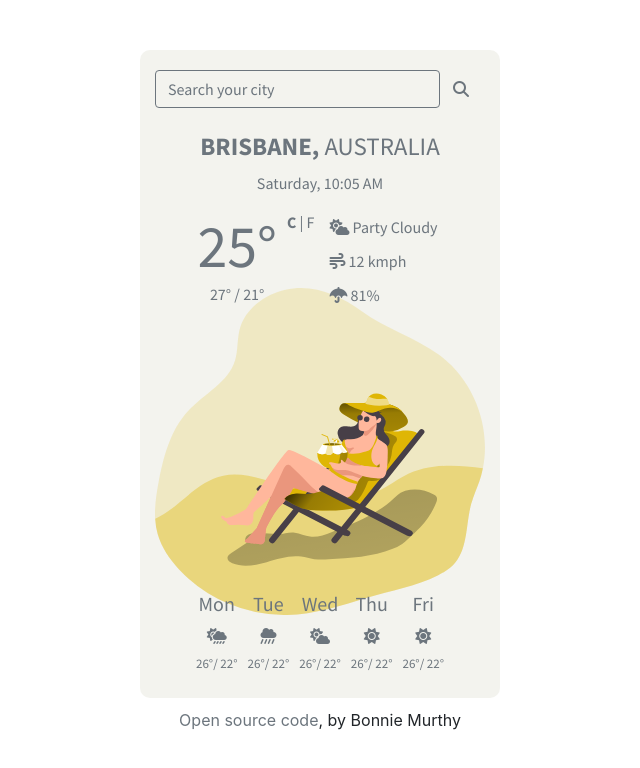
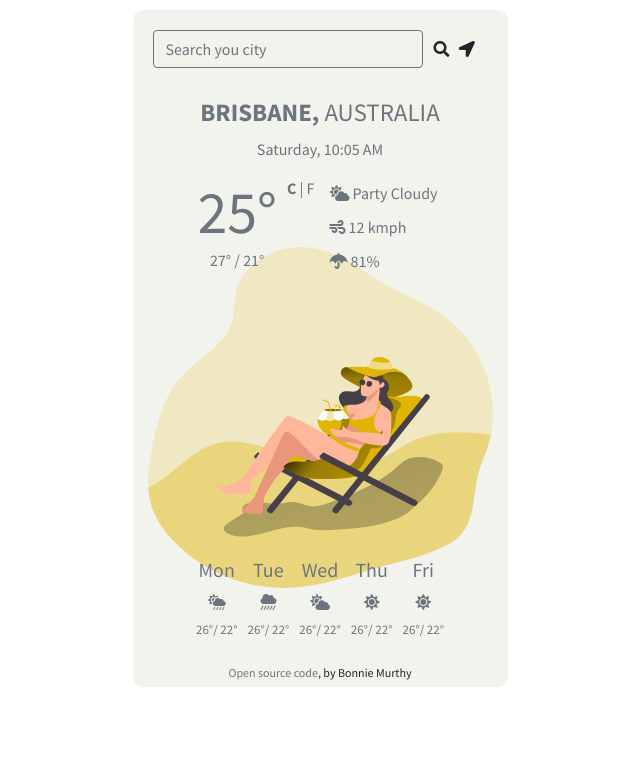
Before and after one commit to bonn3h/weatherApp-ShecodesPlus, a plain HTML site: page index.html in a window 1280 px wide. Shown: the whole page, without its empty margins (320-960 px from the left). Drawn offline with nearby package versions, Linux system fonts and the light colour scheme.

Commit message:
New start
Major update to index.html.
Added current location icon.
City and country updated form API
New Font library

```diff
--- a/index.html
+++ b/index.html
@@ -3,14 +3,16 @@
 <head>
   <meta charset="UTF-8" />
   <meta name="viewport" content="width=device-width, initial-scale=1.0" />
-  <title>Wireframe for Weather app</title>
+  <title>Vanilla Weather App</title>
   <link rel="stylesheet" href="https://stackpath.bootstrapcdn.com/bootstrap/4.3.1/css/bootstrap.min.css"
     integrity="sha384-ggOyR0iXCbMQv3Xipma34MD+dH/1fQ784/j6cY/iJTQUOhcWr7x9JvoRxT2MZw1T" crossorigin="anonymous" />
   <link rel="preconnect" href="https://fonts.gstatic.com">
   <link
     href="https://fonts.googleapis.com/css2?family=Source+Sans+Pro:ital,wght@0,200;0,300;0,400;0,600;0,700;0,900;1,200;1,300;1,400;1,600;1,700;1,900&display=swap"
     rel="stylesheet">
-  <script src="https://kit.fontawesome.com/9efe134783.js" crossorigin="anonymous"></script>
+  <!-- <script src="https://kit.fontawesome.com/9efe134783.js" crossorigin="anonymous"></script> -->
+  <link rel="stylesheet" href="https://use.fontawesome.com/releases/v5.7.0/css/all.css"
+    integrity="sha384-lZN37f5QGtY3VHgisS14W3ExzMWZxybE1SJSEsQp9S+oqd12jhcu+A56Ebc1zFSJ" crossorigin="anonymous">
   <link rel="stylesheet" href="src/style.css" />
   <script defer src="index.js"></script>
   <script src="https://unpkg.com/axios/dist/axios.min.js"></script>
@@ -18,16 +20,17 @@
 
 <body>
   <div class="container">
-    <!-- Seacrh Bar and search icon -->
-    <form id="search-form">
-      <div class="row search-city">
-        <div class="col-10">
-          <input type="text" class="form-control" placeholder="Search your city" id="city-searched" />
-        </div>
-
-        <button class="btn" type="submit"><i class="fas fa-search"></i></button>
+    <div class="row search-city">
+      <div class="col-10 search-box">
+        <form id="search-form">
+          <input type="text" class="form-control" placeholder="Search you city" id="city-searched">
+        </form>
       </div>
-    </form>
+      <div class="search-buttons">
+        <button class="btn searchIcon col-1" type="submit"><i class="fas fa-search"></i></button>
+        <button class="btn currentLocation col-1" type="submit"><i class="fas fa-location-arrow"></i></button>
+      </div>
+    </div>
 
     <!--Current City, County, Day and Time-->
     <div class="row justify-content-center current-city">
@@ -53,18 +56,17 @@
           </p>
         </div>
       </div>
-
       <!--Weather conditions, Wind, Precipiattion or Chance of rain-->
       <div class="card w-40 weather-conditions">
         <div class="card-body">
-          <p><i class="fas fa-cloud-sun"></i> Party Cloudy</p>
+          <p><i class="fas fa-cloud-sun weather-description"></i> Party Cloudy</p>
           <p><i class="fas fa-wind"></i> 12 kmph</p>
           <p><i class="fas fa-umbrella"></i> 81%</p>
         </div>
       </div>
     </div>
 
-    <!--Quote of the day-->
+    <!--Weather Image-->
     <div class="mainImage">
       <img src="src/media/relaxing.svg" alt="weatherImgae">
     </div>
@@ -115,9 +117,10 @@
         </div>
       </div>
     </div>
+    <p class="footnote"><a href="https://github.com/bonn3h/weatherApp-ShecodesPlus">Open source code</a>, by Bonnie
+      Murthy</p>
   </div>
-  <p class="footer"><a href="https://github.com/bonn3h/weatherApp-ShecodesPlus">Open source code</a>, by Bonnie
-    Murthy</p>
+
 </body>
 
 </html>
--- a/index.js
+++ b/index.js
@@ -29,19 +29,23 @@ currentTime.innerHTML = formatDate();
 function enterCity(event) {
   event.preventDefault();
   let citySearched = document.getElementById("city-searched").value;
-  let displayCity = document.getElementById("display-city");
-  displayCity.innerHTML = citySearched;
   let apiKey = "d501295ae4ed80273e766f727b7cd606";
   let apiUrl = `https://api.openweathermap.org/data/2.5/weather?q=${citySearched}&appid=${apiKey}&&units=metric`;
   axios.get(`${apiUrl}`).then(showTemperature);
+  axios.get(`${apiUrl}`).then(showCity);
 }
 let search = document.querySelector("#search-form");
 search.addEventListener("submit", enterCity)
 
-// Change temperature on display
+// Change temperature overview
 function showTemperature(response) {
   let temp = document.querySelector("h1");
   temp.innerHTML = `${Math.round(response.data.main.temp)}°`;
+}
+
+function showCity(response) {
+  let displayCity = document.getElementById("display-city");
+  displayCity.innerHTML = `${(response.data.name)}, ${(response.data.sys.country)}`;
 }
 
 // //Bonus challenge - change temp based on slection of units
--- a/src/style.css
+++ b/src/style.css
@@ -1,5 +1,5 @@
 .container {
-  max-width: 360px;
+  max-width: 375px;
   background-size: contain;
   background-repeat: no-repeat;
   background-color: rgba(231, 231, 222, 0.5);
@@ -19,12 +19,36 @@
 }
 
 .search-city {
-  margin-top: 50px;
-  margin-bottom: 20px;
+  margin-top: 10px;
+  margin-bottom: 10px;
   padding-top: 20px;
+  padding-left: 10px;
   color: #6c757d;
 }
-.fa-search {
+.search-box {
+  padding-left: 10px;
+  padding-right: 0px;
+  max-width: 280px;
+}
+.btn {
+  min-width: 15px;
+  padding-left: 10px;
+  padding-top: 10px;
+  padding-right: 10px;
+  padding-bottom: 10px;
+}
+
+.search-icon {
+  padding-right: 5px;
+  padding-left: 5px;
+}
+
+.current-location {
+  padding-right: 5px;
+  padding-left: 5px;
+}
+
+.fa-search .fa-location-arrow {
   color: #6c757d;
 }
 
@@ -35,10 +59,6 @@
 
 ::placeholder {
   color: #6c757d;
-}
-
-.col-10 {
-  padding-right: 0px;
 }
 
 .current-city {
@@ -109,8 +129,8 @@ p {
 .forecast .fas {
   padding-bottom: 10px;
 }
-.footer {
-  display: block;
+.footnote {
   text-align: center;
-  margin: 10px;
+  padding-bottom: 5px;
+  font-size: 12px;
 }
```
